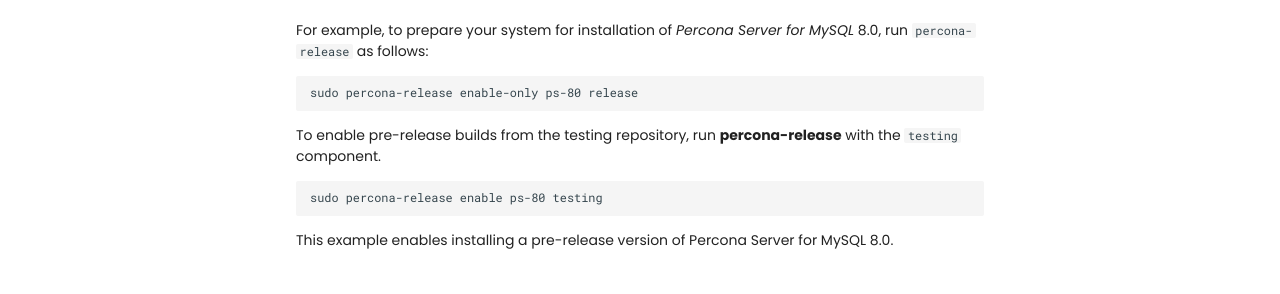
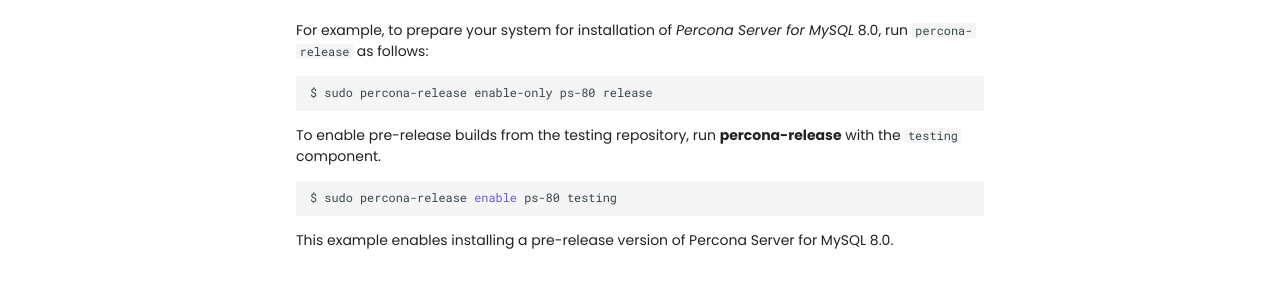
Before and after one commit to percona/repo-config-docs, an MkDocs documentation site: the page built from docs/repository-location.md, in a window 1280 px wide and 1020 px high. Shown: the part 509-803 px from the top of the window. Built offline with MkDocs 1.6.1 and Material for MkDocs 9.7.7, drawn with Linux system fonts in a browser that asks for light colours; nearby versions of some CDN libraries; comment, search, counter and statistics services are not loaded; the version menu is left out.

````diff
--- a/docs/repository-location.md
+++ b/docs/repository-location.md
@@ -17,15 +17,15 @@
 For example, to prepare your system for installation of *Percona Server for MySQL*
 8.0, run `percona-release` as follows:
 
-```
-sudo percona-release enable-only ps-80 release
+```{.bash data-prompt="$"}
+$ sudo percona-release enable-only ps-80 release
 ```
 
 To enable pre-release builds from the testing repository, run **percona-release**
 with the `testing` component.
 
-```
-sudo percona-release enable ps-80 testing
+```{.bash data-prompt="$"}
+$ sudo percona-release enable ps-80 testing
 ```
 
 This example enables installing a pre-release version of Percona Server for MySQL 8.0.
````
Also changed, not shown: docs/mongodb.md (+2 -0 lines), docs/percona-release.md (+1 -1 lines).
